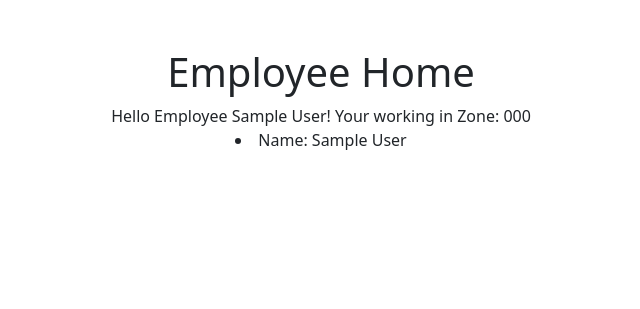
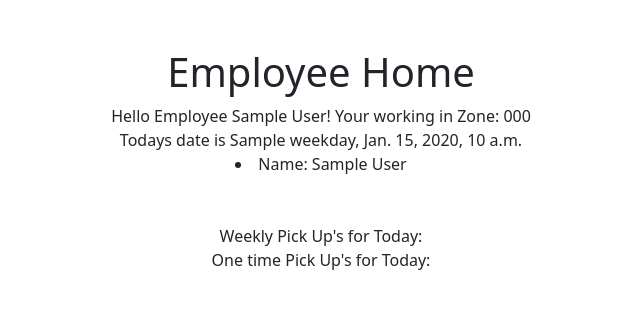
Before and after one commit to Howie21/Trash_Collector, a Django app: template Trash_Collector/employees/templates/employees/index.html in a window 1280 px wide. Shown: the part 56-365 px from the top of the page, without its empty margins (319-959 px from the left). Run offline with Django 3.2, Linux system fonts and the light colour scheme; a user stored in the database is signed in; tables that the repository leaves empty hold one stand-in row (values such as "Sample post"); the template is opened without the code that fills it: values that come from a table or form of the project are taken from there, most other values are stand-ins (such as "Sample title", 1, 10 or a date in 2020).

Commit message:
Added content to show the Days pickups to employee view

```diff
--- a/Trash_Collector/employees/templates/employees/index.html
+++ b/Trash_Collector/employees/templates/employees/index.html
@@ -4,7 +4,8 @@
 
 {% block content %}
   {% if user.is_authenticated %}
-    Hello Employee {{ logged_in_employee.name }}! Your working in Zone: {{ logged_in_employee.zip_code}}
+    Hello Employee {{ logged_in_employee.name }}! Your working in Zone: {{ logged_in_employee.zip_code}} <br />
+    Todays date is {{ weekday }}, {{ today }}
     {% if content_present == False %}
       <h3>No Customers Today! Nice work!</h3>
     {% else %}
@@ -12,7 +13,28 @@
         <li>Name: {{ customer.name }} </li>
     {% endfor %}
     {% endif %}
-
+    <br>
+    <br>
+    Weekly Pick Up's for Today: <br>
+    {% for customer in customer_data %}
+      {% if customer.weekly_pickup == weekday %}
+        <div>
+          <h2>Name: {{ customer.name }}</h2>
+          <p>Address: {{ customer.address}}</p>
+          <button type='button' >Confirm Pick Up</button>
+        </div>
+      {% endif %}
+    {% endfor %}
+    One time Pick Up's for Today: <br>
+    {% for customer in customer_data %}
+        {% if customer.one_time_pickup == today%}
+        <div>
+          <h2>Name: {{ customer.name }}</h2>
+          <p>Address: {{ customer.address}}</p>
+          <button type='button' >Confirm Pick Up</button>
+        </div>
+        {% endif %}
+    {% endfor %}
   {% else %}
     <p>You are at the employee index, but you are not logged in.</p>
     <a href="{% url 'login' %}">Log In</a>
```
